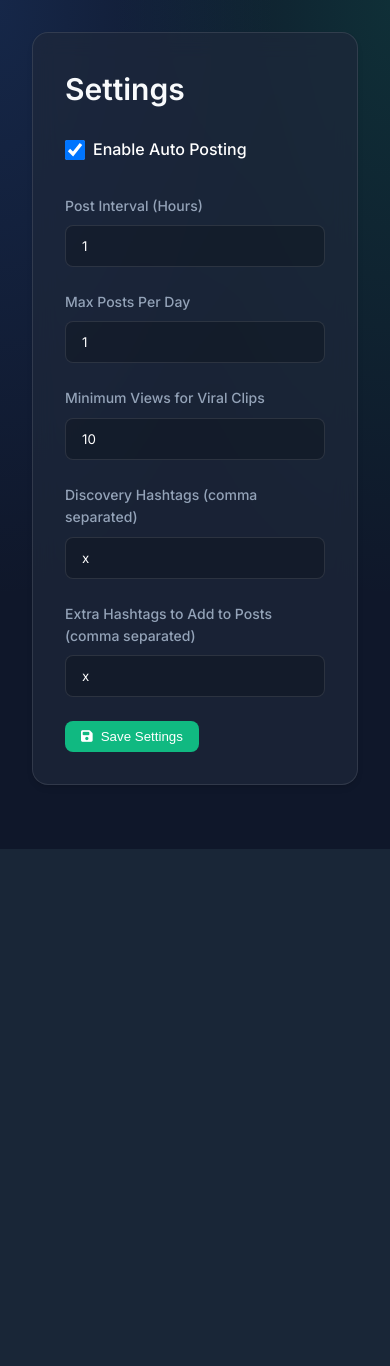
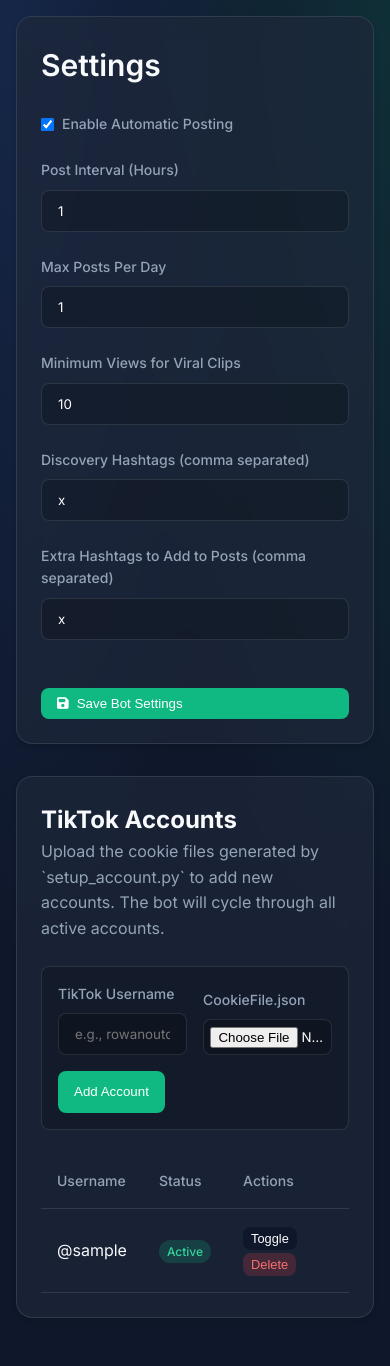
Before and after one commit to rowanchanner/tiktok-auto, a Flask app: template templates/settings.html in a window 390 px wide. Before the commit the page ends 849 px from the top, so only its background shows below. Run offline with Flask 3, Linux system fonts and the light colour scheme; the template is opened without the code that fills it: values that come from a table or form of the project are taken from there, others are empty; the visitor is signed in with stand-in values (Sample User, id 1); tables that the repository leaves empty hold one stand-in row (values such as "Sample post").

Commit message:
Implement mobile UI, live logs, and multiple account support

```diff
--- a/app.py
+++ b/app.py
@@ -46,8 +46,13 @@ def bot_job():
             settings = Settings.query.first()
             if settings and not settings.is_running:
                 return
-            # Run the bot pipeline (removed invalid db_session arg)
-            bot_main.run_pipeline(dry_run=False)
+
+            # Fetch active accounts
+            from models import TikTokAccount
+            active_accounts = [acc.username for acc in TikTokAccount.query.filter_by(is_active=True).all()]
+
+            # Run the bot pipeline
+            bot_main.run_pipeline(dry_run=False, active_accounts=active_accounts)
         except Exception as e:
             import traceback
             print(f"Error in background bot job: {str(e)}")
@@ -135,6 +140,8 @@ def dashboard():
 
     return render_template('dashboard.html', user=user, settings=settings, next_run=next_run, recent_posts=recent_posts)
 
+from werkzeug.utils import secure_filename
+
 @app.route('/settings', methods=['GET', 'POST'])
 def settings():
     user = session.get('user')
@@ -142,22 +149,56 @@ def settings():
         return redirect(url_for('login'))
 
     settings_obj = Settings.query.first()
+    accounts = TikTokAccount.query.all()
+
     if request.method == 'POST':
-        settings_obj.post_interval_hours = int(request.form.get('interval', 3))
-        settings_obj.max_posts_per_day = int(request.form.get('max_posts', 15))
-        settings_obj.hashtags = request.form.get('hashtags', '')
-        settings_obj.extra_hashtags = request.form.get('extra_hashtags', '')
-        settings_obj.min_views = int(request.form.get('min_views', 500000))
-        settings_obj.is_running = 'is_running' in request.form
+        if 'upload_cookie' in request.form:
+            # Handle cookie upload
+            file = request.files.get('cookie_file')
+            username = request.form.get('account_username')
+            if file and username and file.filename.endswith('.json'):
+                filename = f"CookieFile{username}.json"
+                file_path = os.path.join(os.path.dirname(os.path.abspath(__file__)), filename)
+                file.save(file_path)
 
-        db.session.commit()
+                # Update or create account in DB
+                account = TikTokAccount.query.filter_by(username=username).first()
+                if not account:
+                    account = TikTokAccount(username=username, cookie_file=filename, is_active=True)
+                    db.session.add(account)
+                db.session.commit()
+        elif 'delete_account' in request.form:
+            account_id = request.form.get('account_id')
+            account = TikTokAccount.query.get(account_id)
+            if account:
+                try:
+                    os.remove(os.path.join(os.path.dirname(os.path.abspath(__file__)), account.cookie_file))
+                except:
+                    pass
+                db.session.delete(account)
+                db.session.commit()
+        elif 'toggle_account' in request.form:
+            account_id = request.form.get('account_id')
+            account = TikTokAccount.query.get(account_id)
+            if account:
+                account.is_active = not account.is_active
+                db.session.commit()
+        else:
+            settings_obj.post_interval_hours = int(request.form.get('interval', 3))
+            settings_obj.max_posts_per_day = int(request.form.get('max_posts', 15))
+            settings_obj.hashtags = request.form.get('hashtags', '')
+            settings_obj.extra_hashtags = request.form.get('extra_hashtags', '')
+            settings_obj.min_views = int(request.form.get('min_views', 500000))
+            settings_obj.is_running = 'is_running' in request.form
 
-        # Reschedule job with new interval
-        scheduler.reschedule_job('tiktok_job', trigger='interval', hours=settings_obj.post_interval_hours)
+            db.session.commit()
+
+            # Reschedule job with new interval
+            scheduler.reschedule_job('tiktok_job', trigger='interval', hours=settings_obj.post_interval_hours)
 
         return redirect(url_for('settings'))
 
-    return render_template('settings.html', settings=settings_obj, user=user)
+    return render_template('settings.html', settings=settings_obj, user=user, accounts=accounts)
 
 @app.route('/history')
 def history():
@@ -180,7 +221,23 @@ def run_now():
     except Exception as e:
         return f"Error scheduling job: {str(e)}", 500
 
-    return redirect(url_for('dashboard'))
+@app.route('/logs_api')
+def logs_api():
+    user = session.get('user')
+    if not user:
+        return "Unauthorized", 401
+
+    log_file = os.path.join(os.path.dirname(os.path.abspath(__file__)), "bot.log")
+    if not os.path.exists(log_file):
+        return "Log file not found... Waiting for bot to run.\n"
+
+    try:
+        # Read the last 100 lines of the log file
+        with open(log_file, 'r', encoding='utf-8') as f:
+            lines = f.readlines()
+            return "".join(lines[-100:])
+    except Exception as e:
+        return f"Error reading logs: {str(e)}"
 
 if __name__ == '__main__':
     app.run(host='0.0.0.0', port=int(os.environ.get('PORT', 8080)), debug=False)
--- a/models.py
+++ b/models.py
@@ -19,3 +19,9 @@ class PostHistory(db.Model):
     description = db.Column(db.Text)
     hashtags = db.Column(db.Text)
     posted_at = db.Column(db.DateTime, default=datetime.utcnow)
+
+class TikTokAccount(db.Model):
+    id = db.Column(db.Integer, primary_key=True)
+    username = db.Column(db.String(100), nullable=False, unique=True)
+    cookie_file = db.Column(db.String(255), nullable=False)
+    is_active = db.Column(db.Boolean, default=True)
--- a/templates/base.html
+++ b/templates/base.html
@@ -223,6 +223,41 @@
         .badge-success { background: rgba(16, 185, 129, 0.2); color: #34d399; }
         .badge-danger { background: rgba(239, 68, 68, 0.2); color: #f87171; }
 
+        /* Mobile Responsiveness */
+        @media (max-width: 768px) {
+            body {
+                flex-direction: column;
+            }
+            .sidebar {
+                width: 100%;
+                border-right: none;
+                border-bottom: 1px solid var(--border-color);
+                padding: 1rem;
+            }
+            .brand {
+                margin-bottom: 1rem;
+            }
+            .nav-links {
+                flex-direction: row;
+                flex-wrap: wrap;
+                justify-content: center;
+                gap: 0.5rem;
+            }
+            .nav-links a {
+                padding: 0.5rem 1rem;
+                font-size: 0.875rem;
+            }
+            .user-profile {
+                margin-top: 1rem;
+                justify-content: center;
+            }
+            .main-content {
+                padding: 1rem;
+            }
+            .glass-card {
+                padding: 1.5rem;
+            }
+        }
     </style>
 </head>
 <body>
--- a/templates/settings.html
+++ b/templates/settings.html
@@ -4,9 +4,9 @@
 <div class="glass-card" style="max-width: 600px;">
     <h1>Settings</h1>
     <form action="/settings" method="POST">
-        <div class="form-group" style="display: flex; align-items: center; gap: 0.5rem; margin-bottom: 2rem;">
-            <input type="checkbox" id="is_running" name="is_running" {% if not settings or settings.is_running %}checked{% endif %} style="width: 1.25rem; height: 1.25rem;">
-            <label for="is_running" style="margin-bottom: 0; font-size: 1rem; color: white;">Enable Auto Posting</label>
+        <div class="form-group" style="display: flex; align-items: center; gap: 0.5rem; margin-top: 1rem;">
+            <input type="checkbox" id="is_running" name="is_running" {% if settings.is_running %}checked{% endif %}>
+            <label for="is_running" style="margin: 0; display: inline; cursor: pointer;">Enable Automatic Posting</label>
         </div>
 
         <div class="form-group">
@@ -34,7 +34,63 @@
             <input type="text" id="extra_hashtags" name="extra_hashtags" class="form-control" value="{{ settings.extra_hashtags if settings else '' }}" placeholder="e.g., #foryou,#viral">
         </div>
 
-        <button type="submit" class="btn btn-success"><i class="fa-solid fa-floppy-disk"></i> Save Settings</button>
+        <button type="submit" class="btn btn-success" style="margin-top: 1.5rem; width: 100%;"><i class="fa-solid fa-floppy-disk"></i> Save Bot Settings</button>
     </form>
 </div>
+
+<div class="glass-card" style="margin-top: 2rem;">
+    <h2>TikTok Accounts</h2>
+    <p style="color: var(--text-muted); margin-bottom: 1.5rem;">Upload the cookie files generated by `setup_account.py` to add new accounts. The bot will cycle through all active accounts.</p>
+
+    <div style="background: rgba(0,0,0,0.2); padding: 1rem; border-radius: 0.5rem; border: 1px solid var(--border-color); margin-bottom: 1.5rem;">
+        <form method="POST" enctype="multipart/form-data" style="display: flex; gap: 1rem; flex-wrap: wrap; align-items: flex-end;">
+            <div class="form-group" style="margin: 0; flex: 1;">
+                <label for="account_username">TikTok Username</label>
+                <input type="text" id="account_username" name="account_username" class="form-control" required placeholder="e.g., rowanoutdoors">
+            </div>
+            <div class="form-group" style="margin: 0; flex: 1;">
+                <label for="cookie_file">CookieFile.json</label>
+                <input type="file" id="cookie_file" name="cookie_file" accept=".json" class="form-control" required style="padding: 0.4rem;">
+            </div>
+            <button type="submit" name="upload_cookie" class="btn btn-success" style="height: 42px;">Add Account</button>
+        </form>
+    </div>
+
+    {% if accounts %}
+    <div class="table-container">
+        <table>
+            <thead>
+                <tr>
+                    <th>Username</th>
+                    <th>Status</th>
+                    <th>Actions</th>
+                </tr>
+            </thead>
+            <tbody>
+                {% for account in accounts %}
+                <tr>
+                    <td>@{{ account.username }}</td>
+                    <td>
+                        {% if account.is_active %}
+                        <span class="badge badge-success">Active</span>
+                        {% else %}
+                        <span class="badge badge-danger">Paused</span>
+                        {% endif %}
+                    </td>
+                    <td>
+                        <form method="POST" style="display: inline;">
+                            <input type="hidden" name="account_id" value="{{ account.id }}">
+                            <button type="submit" name="toggle_account" class="btn" style="padding: 0.25rem 0.5rem; font-size: 0.8rem; margin-right: 0.5rem; background: var(--bg-color);">Toggle</button>
+                            <button type="submit" name="delete_account" class="btn" style="padding: 0.25rem 0.5rem; font-size: 0.8rem; background: rgba(239, 68, 68, 0.2); color: #f87171;" onclick="return confirm('Are you sure you want to delete this account?')">Delete</button>
+                        </form>
+                    </td>
+                </tr>
+                {% endfor %}
+            </tbody>
+        </table>
+    </div>
+    {% else %}
+    <p style="color: var(--text-muted);">No accounts added yet. Please upload a cookie file.</p>
+    {% endif %}
+</div>
 {% endblock %}
```
Also changed, not shown: main.py (+39 -27 lines), templates/dashboard.html (+27 -0 lines), uploader.py (+22 -17 lines).
